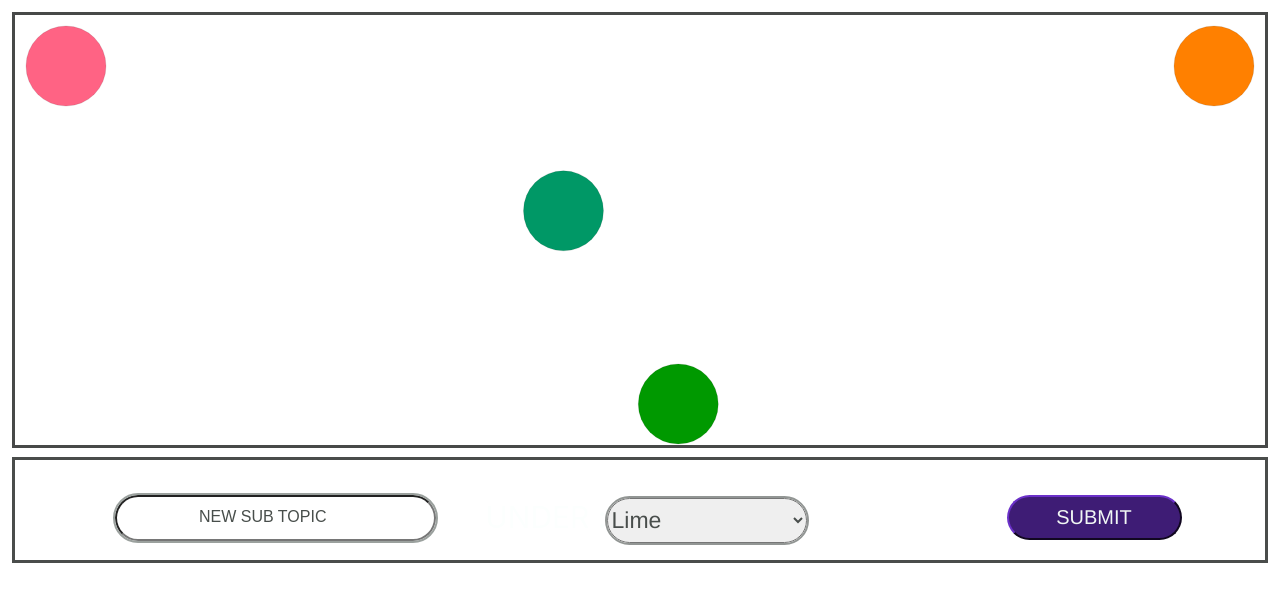
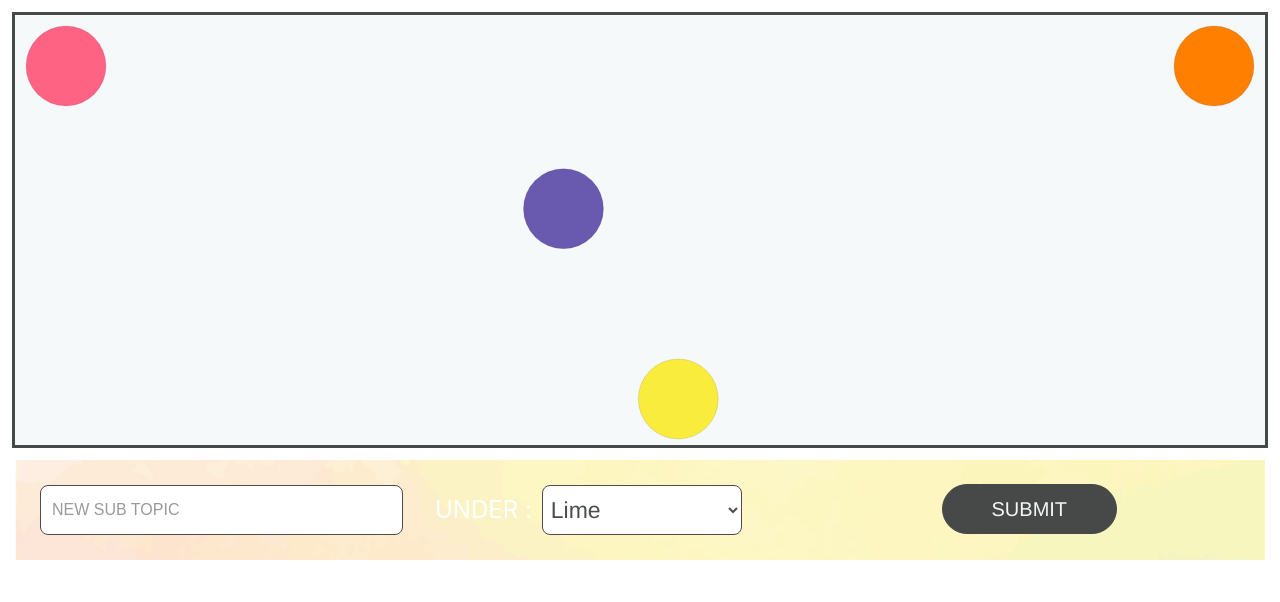
Before and after one commit to OmkarAcharekar/React_CaseStudy, a React (Create React App) app: page / in a window 1280 px wide. Shown: the top 602 px of the page. Built offline with nearby package versions, Linux system fonts and the light colour scheme.

Commit message:
Adding Data Labels

```diff
--- a/src/App.css
+++ b/src/App.css
@@ -1,6 +1,45 @@
 .App {
   text-align: center;
 
+}
+
+#float-label {
+  display: flex;
+  flex-direction: column;
+  min-width: 335px;
+  margin-left: 25px;
+  height: 50px;
+  position: relative;
+}
+#float-label .Active {
+  transform: translate(0, 12px) scale(0.75);
+}
+#float-label input {
+  width: 100%;
+  height: 50px;
+  padding: 14px 16px 0px 10px;
+  outline: 0;
+  border: 1px solid rgb(82, 74, 74);
+  border-radius: 8px;
+  background: #fff;
+  font-family: Arial, Helvetica, sans-serif;
+  font-size: 16px;
+}
+
+#float-label:focus-within label {
+  transform: translate(0, 12px) scale(0.75);
+}
+
+#float-label label {
+  font-size: 16px;
+  font-family: Arial, Helvetica, sans-serif;
+  padding: 0 12px;
+  color: #999;
+  pointer-events: none;
+  position: absolute;
+  transform-origin: top left;
+  transition: all 0.2s ease-out;
+  transform: translate(0, 16px) scale(1);
 }
 
 .App-logo {
@@ -51,13 +90,15 @@
  border-top: 7;
   height: 410px;
   margin-bottom: 15px;
+  background-color: #f5f9fa;
 
 }
 .setting{
 
   box-sizing: border-box;
 
-  outline: 3px solid #4a4d4b;
+
+  background-color: #318159;
 
   border-width: 4;
   align-items: center;
@@ -73,17 +114,25 @@
 
 .SELECT{
   margin-right: 50px;
+  margin-left: 10px;
   border-radius: 25px;
 
-  height: 45px;
+  height: 50px;
   width: 200px;
-  margin-bottom: 25px;
+  padding: 5px;
+  padding-left: 4px;
+  outline: 0;
+  border: 1px solid rgb(82, 74, 74);
+  border-radius: 8px;
+  background: #fff;
+
+  margin-bottom: 1px;
   font-Size: 23px;
   font-family: 'Franklin Gothic Medium', 'Arial Narrow', Arial, sans-serif;
   color: #494e4c;
-  outline: 2px solid #929694;
+
 }
-#search{
+#search0{
   margin-top: 15px;
   size: 30px;
   height: 40px;
@@ -101,30 +150,33 @@ input::placeholder {
 
 }
 #submit{
-  margin-top: 15px;
+  margin-bottom: 2px;
   font-size: 20px;
   font-family: 'Franklin Gothic Medium', 'Arial Narrow', Arial, sans-serif;
+  border: 1px solid #474948;
+
+  width: 175px;
+  height: 50px;
 
 
-  width: 175px;
-  height: 45px;
+  color: #f1f7f4;
+  background-color: #474948;
 
-  border : "thick solid #0000FF";
-  color: #f1f7f4;
-  background-color: rgb(62, 28, 117);
 
 
   margin-left: 150px;
-  border-color: rgb(62, 28, 117);
+
   border-radius: 25px;
 
 }
 .dropdown{
-  margin-left: 50px;
+  margin-left: 60px;
 
-  height: 25%;
   display: flex;
+
   flex-direction: row;
   border-color: rgb(163, 167, 164);
   border-radius: 25px;
+
+
 }
--- a/src/App.js
+++ b/src/App.js
@@ -2,6 +2,7 @@ import './App.css';
 import React, { useState, useEffect } from "react";
 import { Bubble} from 'react-chartjs-2';
 import { Chart, registerables, ArcElement } from "chart.js";
+import back from "./img/multicolor.jpg"
 Chart.register(...registerables);
 Chart.register(ArcElement);
 let g = 1;
@@ -18,7 +19,7 @@ function BarChart (props)
   console.log(props.data);
   return (
     <div>
-    <Bubble data={props.data} height={420} width={310} options={props.options}/>
+    <Bubble data={props.data} height={415} width={310} options={props.options}/>
     </div>)
 }
 
@@ -45,7 +46,7 @@ const data =
     }
 
   ],
-    backgroundColor: 'rgb(0, 152, 102)'
+    backgroundColor: 'rgb(105, 89, 175)'
   },
   {
     label: 'Coconut',
@@ -55,7 +56,7 @@ const data =
       r: 40
     }
   ],
-    backgroundColor: 'rgb(0, 153, 0)'
+    backgroundColor: 'rgb(249, 236, 61)'
   },{
     label: 'Mango',
     data: [{
@@ -90,6 +91,7 @@ const  App = () => {
   const [value, setValue] = useState("lime");
   const [inputText, setInputText] = useState("");
   const [chartData, setchartData] = useState(data);
+  const [isActive, setIsActive] = useState(false);
 
 
   const handleChange = (e) => {
@@ -184,19 +186,32 @@ const  App = () => {
     // useEffect(() => {
 
     // },[chartData]);
+    function handleTextChange(text) {
 
+      setInputText(text)
+
+      if (text !== '') {
+        setIsActive(true);
+      } else {
+        setIsActive(false);
+      }
+    }
 
    return (
     <div className="container">
       <div className ="bubble">
            <BarChart data={chartData} options={options}/>
       </div>
-      <div className = "setting">
-            <input type = "text" id='search' placeholder='                  NEW SUB TOPIC'  value={inputText}  onChange={(e) => setInputText(e.target.value)}/>
-
+      <div className = "setting" style={{ backgroundImage: `url(${back})` }}>
+          <div id="float-label">
+            <input type = "text" id='search'  value={inputText}  onChange={(e) => handleTextChange(e.target.value)}/>
+            <label   className={ isActive ? "Active" : ""}  htmlFor="email">
+            NEW SUB TOPIC
+          </label>
+           </div>
             <div className='dropdown'>
               <form onSubmit={handleSubmit}>
-              <label style={{fontSize:30 , fontFamily:"Franklin Gothic Medium', 'Arial Narrow', Arial, sans-serif" , color:"#fcfffe"}}>
+              <label style={{fontSize:24 , fontFamily:"Franklin Gothic Medium', 'Arial Narrow', Arial, sans-serif" , color:"#fcfffe"}}>
                UNDER :
               <select value={value} onChange={handleChange} className="SELECT">
                     <option value="grapefruit">Grapefruit</option>
```
Also changed, not shown: src/img/multicolor.jpg (added), 1 other file (tests, documents, lock files or other folders).
